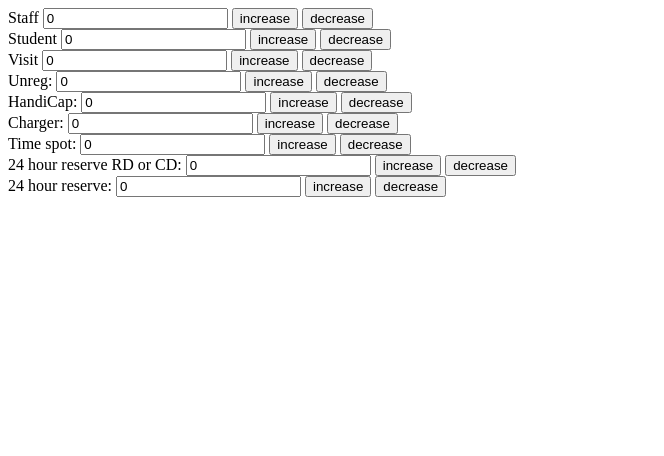
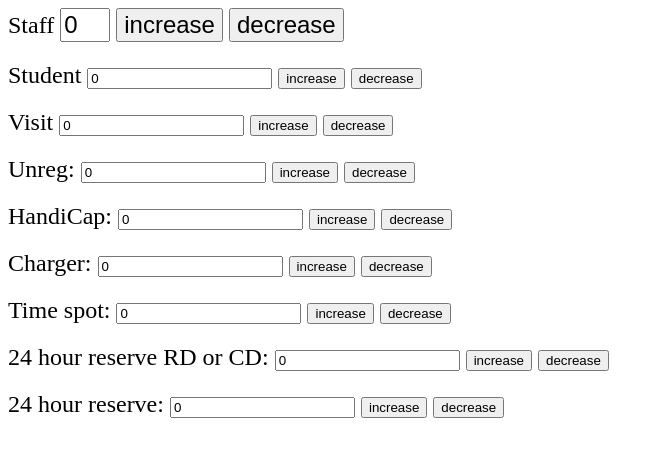
Before and after one commit to Person284/parking_help, a plain HTML site: page index.html in a window 1280 px wide. Shown: the whole page, without its empty margins (0-664 px from the left). Drawn offline with Linux system fonts and the light colour scheme.

Commit message:
Update index.html

```diff
--- a/index.html
+++ b/index.html
@@ -1,23 +1,23 @@
 <html>
 <body>
 
-<div style =" display: grid">
+<div style="display: grid; gap: 20px;">
+  <!-- Staff block -->
+  <div style="display: inline-block; font-size: 1.5em;">
+    Staff
+    <input type="number" value="0" style="font-size: 1em; width: 50px;">
+    <button onclick="incre(this)" style="font-size: 1em;">increase</button>
+    <button onclick="decre(this)" style="font-size: 1em;">decrease</button>
+  </div>
 
-<div style = "display: inline-block">
-Staff
-  <input type="number" value="0">
-  <button onclick="incre(this)">increase</button>
-  <button onclick="decre(this)">decrease</button>
-</div>
-
-<div style = "display: inline-block">
+  <div style="display: inline-block; font-size: 1.5em;">
 Student
   <input type="number" value="0">
   <button onclick="incre(this)">increase</button>
   <button onclick="decre(this)">decrease</button>
 </div>
 
-<div style = "display: inline-block">
+  <div style="display: inline-block; font-size: 1.5em;">
   Visit
   <input type="number" value="0">
   <button onclick="incre(this)">increase</button>
@@ -25,37 +25,37 @@ Student
 
 </div>
 
-<div style = "display: inline-block">
+  <div style="display: inline-block; font-size: 1.5em;">
   Unreg:
   <input type="number" value="0">
   <button onclick="incre(this)">increase</button>
   <button onclick="decre(this)">decrease</button>
 </div>
-<div style = "display: inline-block">
+  <div style="display: inline-block; font-size: 1.5em;">
   HandiCap:
   <input type="number" value="0">
   <button onclick="incre(this)">increase</button>
   <button onclick="decre(this)">decrease</button>
 </div>
-<div style = "display: inline-block">
+  <div style="display: inline-block; font-size: 1.5em;">
   Charger:
   <input type="number" value="0">
   <button onclick="incre(this)">increase</button>
   <button onclick="decre(this)">decrease</button>
 </div>
-<div style = "display: inline-block">
+  <div style="display: inline-block; font-size: 1.5em;">
   Time spot:
   <input type="number" value="0">
   <button onclick="incre(this)">increase</button>
   <button onclick="decre(this)">decrease</button>
 </div>
-<div style = "display: inline-block">
+  <div style="display: inline-block; font-size: 1.5em;">
   24 hour reserve RD or CD:
   <input type="number" value="0">
   <button onclick="incre(this)">increase</button>
   <button onclick="decre(this)">decrease</button>
 </div>
-<div style = "display: inline-block">
+  <div style="display: inline-block; font-size: 1.5em;">
   24 hour reserve:
   <input type="number" value="0">
   <button onclick="incre(this)">increase</button>
```
